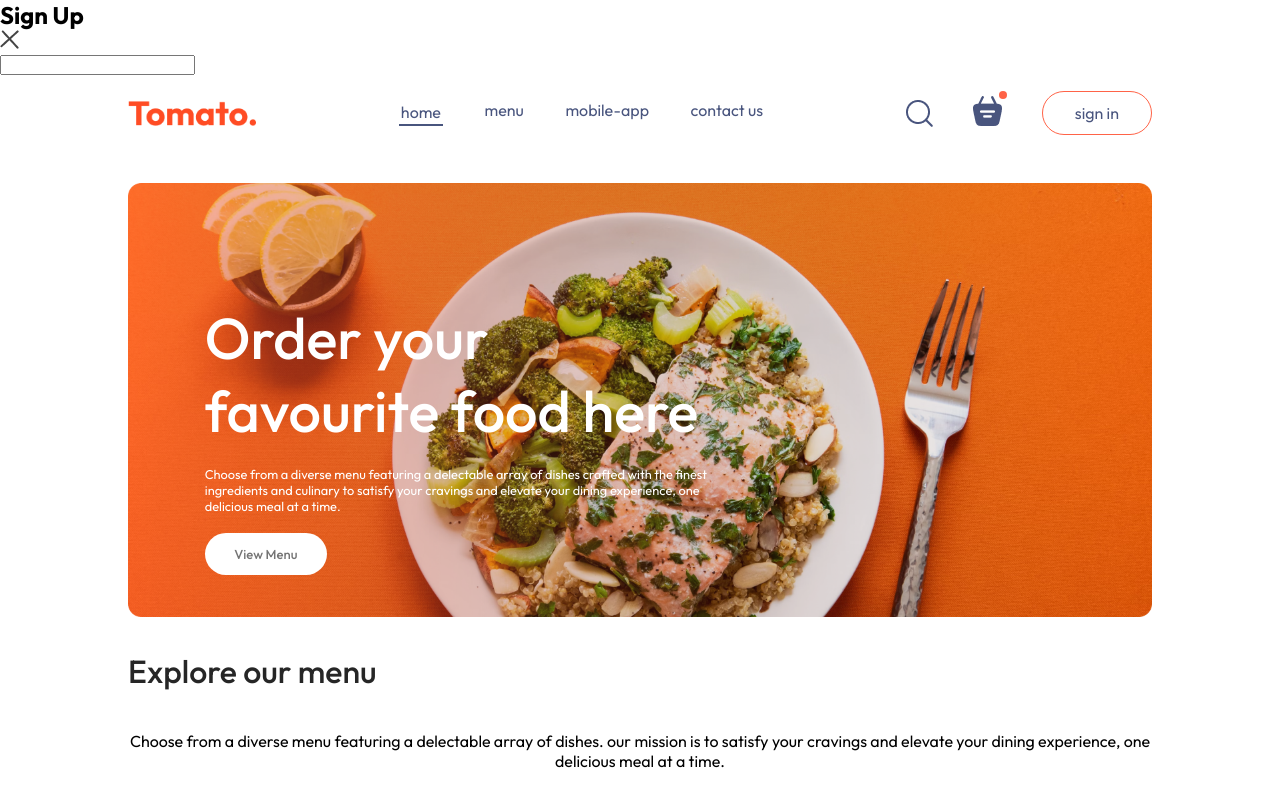
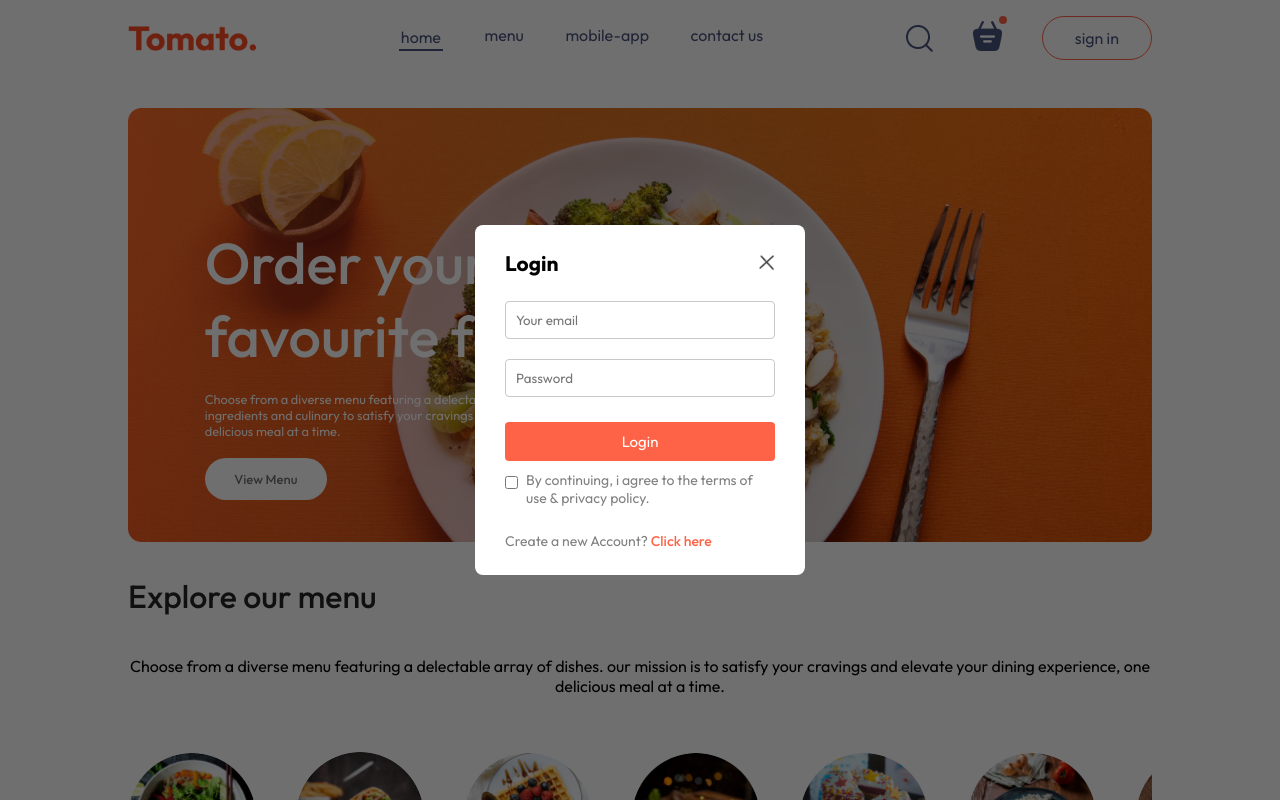
Before and after one commit to Ebha-Mollick/Food-Delivery, a React (Vite) app in the folder frontend/: page / in a window 1280 px wide. Both pictures are taken after a click on the button "sign in". Shown: the top 800 px of the page. Built offline with nearby package versions, Linux system fonts and the light colour scheme.

Commit message:
Added signup page

```diff
--- a/frontend/src/components/LoginPopup/LoginPopup.css
+++ b/frontend/src/components/LoginPopup/LoginPopup.css
@@ -0,0 +1,68 @@
+.login-popup{
+    position: absolute;
+    z-index: 1;
+    width: 100%;
+    height: 100%;
+    background-color: #00000090;
+    display: grid;
+}
+.login-popup-container{
+    place-self: center;
+    width: max(23vw, 330px);
+    color: #808080;
+    background-color: white;
+    display: flex;
+    flex-direction: column;
+    gap: 25px;
+    padding: 25px 30px;
+    border-radius: 8px;
+    font-size: 14px;
+    animation: fadeIn 0.5s;
+
+}
+
+.login-popup-title{
+    display: flex;
+    justify-content: space-between;
+    align-items:center;
+    color: black;
+}
+.login-popup-title img{
+    width: 16px;
+    cursor: pointer;
+}
+.login-popup-inputs{
+    display: flex;
+    flex-direction: column;
+    gap: 20px;
+}
+.login-popup-inputs input{
+    outline: none;
+    border: 1px solid #c9c9c9;
+    padding: 10px;
+    border-radius: 4px;
+}
+.login-popup-container button{
+    border: none;
+    padding: 10px;
+    border-radius: 4px;
+    color: white;
+    background-color: tomato;
+    font-size: 15px;
+    cursor: pointer;
+
+}
+.login-popup-condition{
+    display: flex;
+    align-items: start;
+    gap: 8px;
+    margin-top: -15px;
+}
+.login-popup-condition input{
+    margin-top: 5px;
+}
+.login-popup p span{
+    color: tomato;
+    font-weight: 500;
+    cursor: pointer;
+}
--- a/frontend/src/components/LoginPopup/LoginPopup.jsx
+++ b/frontend/src/components/LoginPopup/LoginPopup.jsx
@@ -4,7 +4,7 @@
 
 const LoginPopup = ({setShowLogin}) => {
 
-    const [currState, setCurrState] = useState("Sign Up")
+    const [currState, setCurrState] = useState("Login")
 
   return (
     <div className='login-popup'>
@@ -14,8 +14,19 @@
                 <img onClick={()=>setShowLogin(false)} src={assets.cross_icon} alt="" />
             </div>
             <div className="login-popup-inputs">
-                <input type="text" />
+                {currState === "Login"?<></>:<input type="text" placeholder='Your name' required/>}
+                <input type="email" placeholder='Your email' required/>
+                <input type="password" placeholder='Password' required />
             </div>
+            <button>{currState==="Sign Up"?"Create account":"Login"}</button>
+            <div className="login-popup-condition">
+                <input type="checkbox" required />
+                <p>By continuing, i agree to the terms of use & privacy policy.</p>
+            </div>
+            {currState==="Login"?<p>Create a new Account? <span onClick={()=>setCurrState("Sign Up")}>Click here</span></p>:
+             <p>Already have an account? <span onClick={()=> setCurrState("Login")}>Login here</span></p>}
+
+
         </form>
     </div>
   )
```
